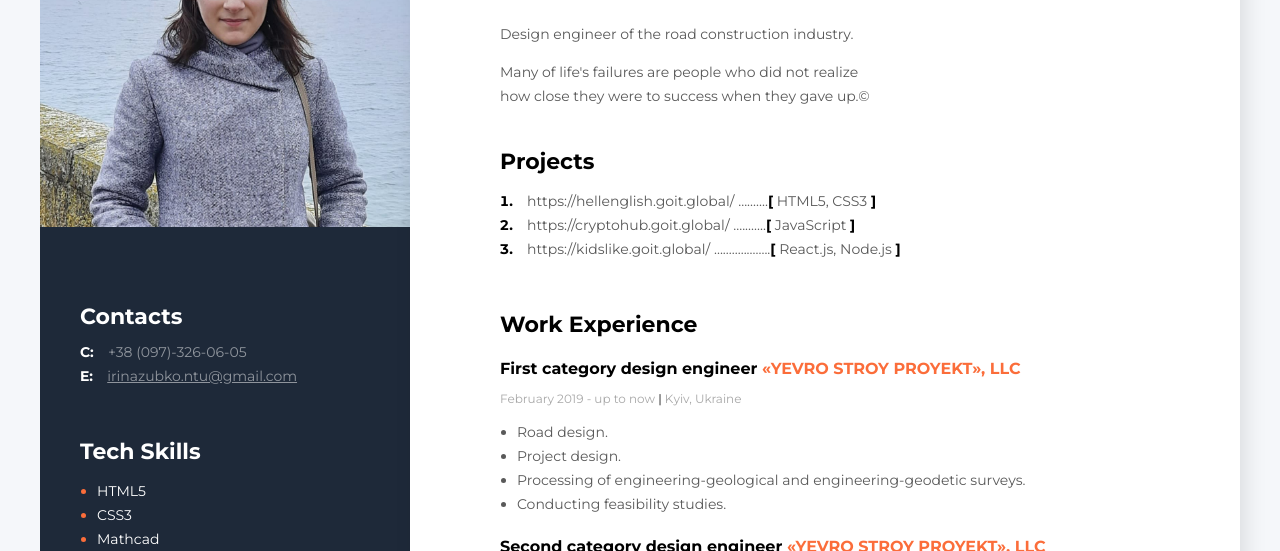
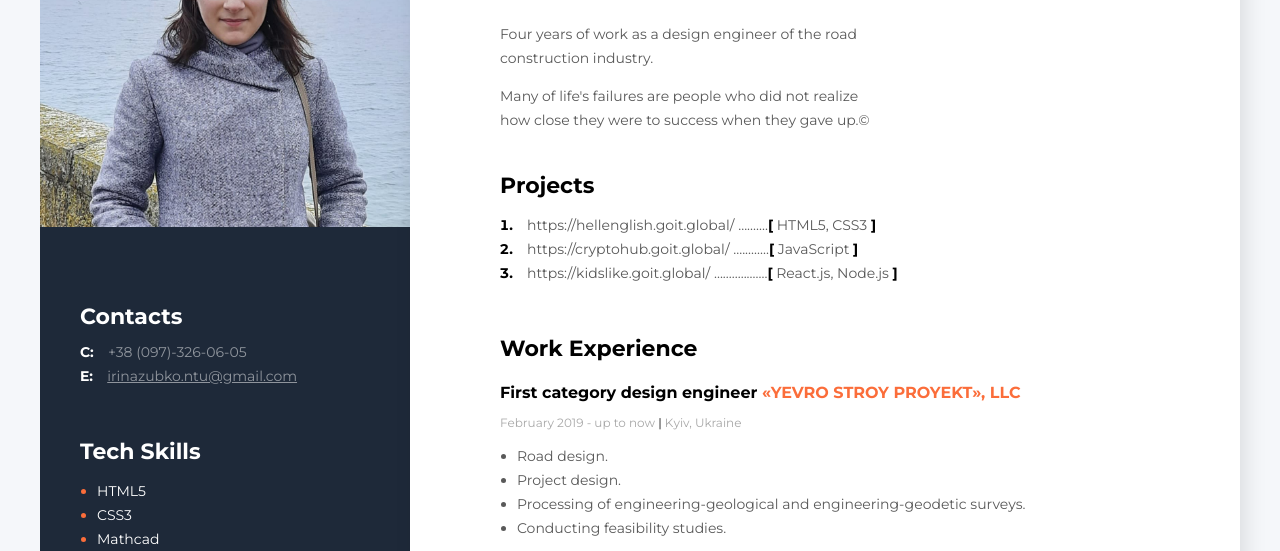
Before and after one commit to IrynaZubko/CURRICULUM-VITAE, a plain HTML site: page resume/index.html in a window 1280 px wide. Shown: the part 215-766 px from the top of the page. Drawn offline with Linux system fonts and the light colour scheme.

Commit message:
about changed

```diff
--- a/resume/index.html
+++ b/resume/index.html
@@ -22,7 +22,7 @@
 
                 <h1 class="about_name">Iryna Zubko</h1>
 
-                <p class="about_description">Design engineer of the road construction industry.</p>
+                <p class="about_description">Four years of work as a design engineer of the road construction industry.</p>
                 <p class="about_description">Many of life's failures are people who did not realize how close they were to success when they gave up.&copy;</p>
             </div>
             <!-- Projects -->
@@ -32,9 +32,9 @@
                     <li><span class="project_text"><a href="https://hellenglish.goit.global/" class="project_item">https://hellenglish.goit.global/</a>
                     ..........<span class="project_bracket">[</span> HTML5, CSS3 <span class="project_bracket">]</span></span></li>
                     <li><span class="project_text"><a href="https://cryptohub.goit.global/" class="project_item">https://cryptohub.goit.global/</a>
-                    ...........<span class="project_bracket">[</span> JavaScript <span class="project_bracket">]</span></span></li>
+                    ............<span class="project_bracket">[</span> JavaScript <span class="project_bracket">]</span></span></li>
                     <li><span class="project_text"><a href="https://kidslike.goit.global/" class="project_item">https://kidslike.goit.global/</a>
-                    ...................<span class="project_bracket">[</span> React.js, Node.js <span class="project_bracket">]</span></span></li>
+                    ..................<span class="project_bracket">[</span> React.js, Node.js <span class="project_bracket">]</span></span></li>
                 </ol>
             </div>
             <!-- Work -->
@@ -103,7 +103,7 @@
                 <div>
                     <h4 class="university_school">Secondary school №8</h4>
                     <h5 class="specialization">General Certificate of Secondary Education.</h5>
-                    <p class="education_period">September 2012 - May 2012 <span class="line">|</span> Kiev, Ukraine</p>
+                    <p class="education_period">September 2001 - May 2012 <span class="line">|</span> Kiev, Ukraine</p>
                 </div>
             </div>
         </div>
```
